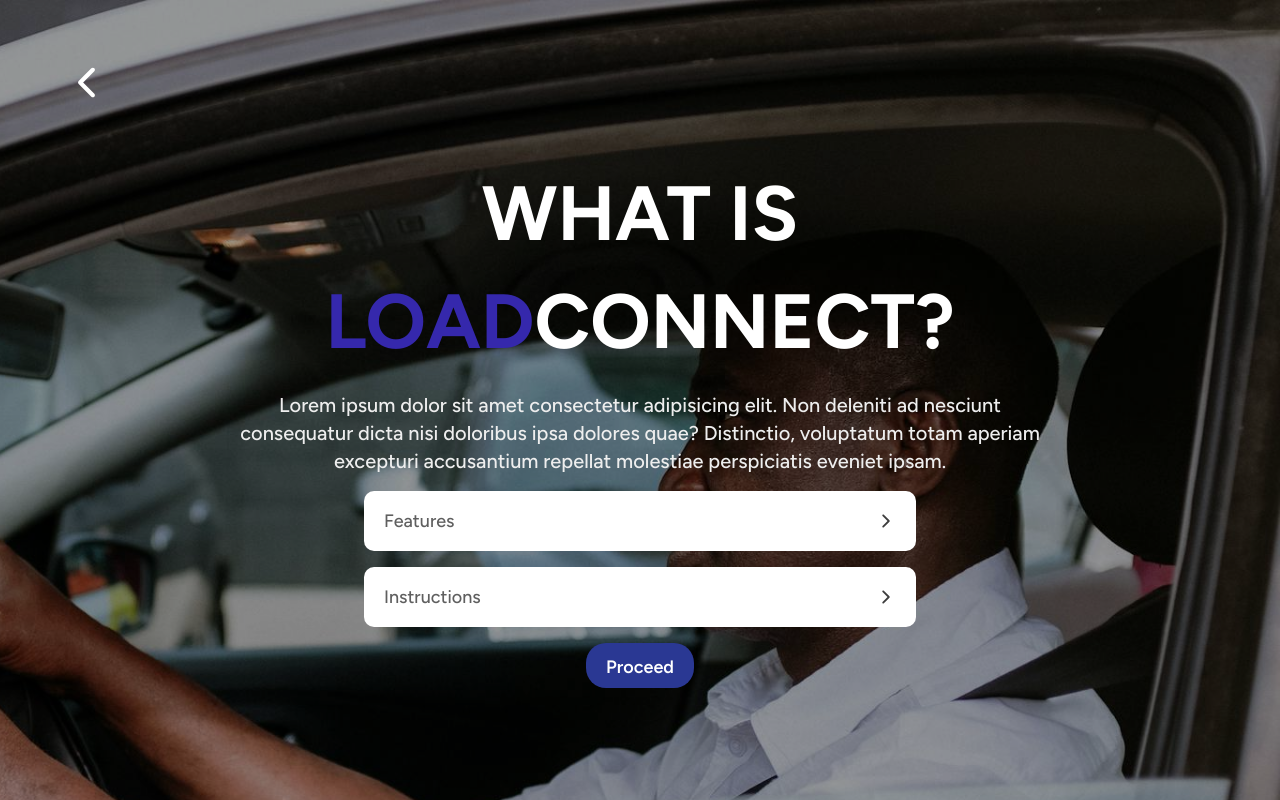
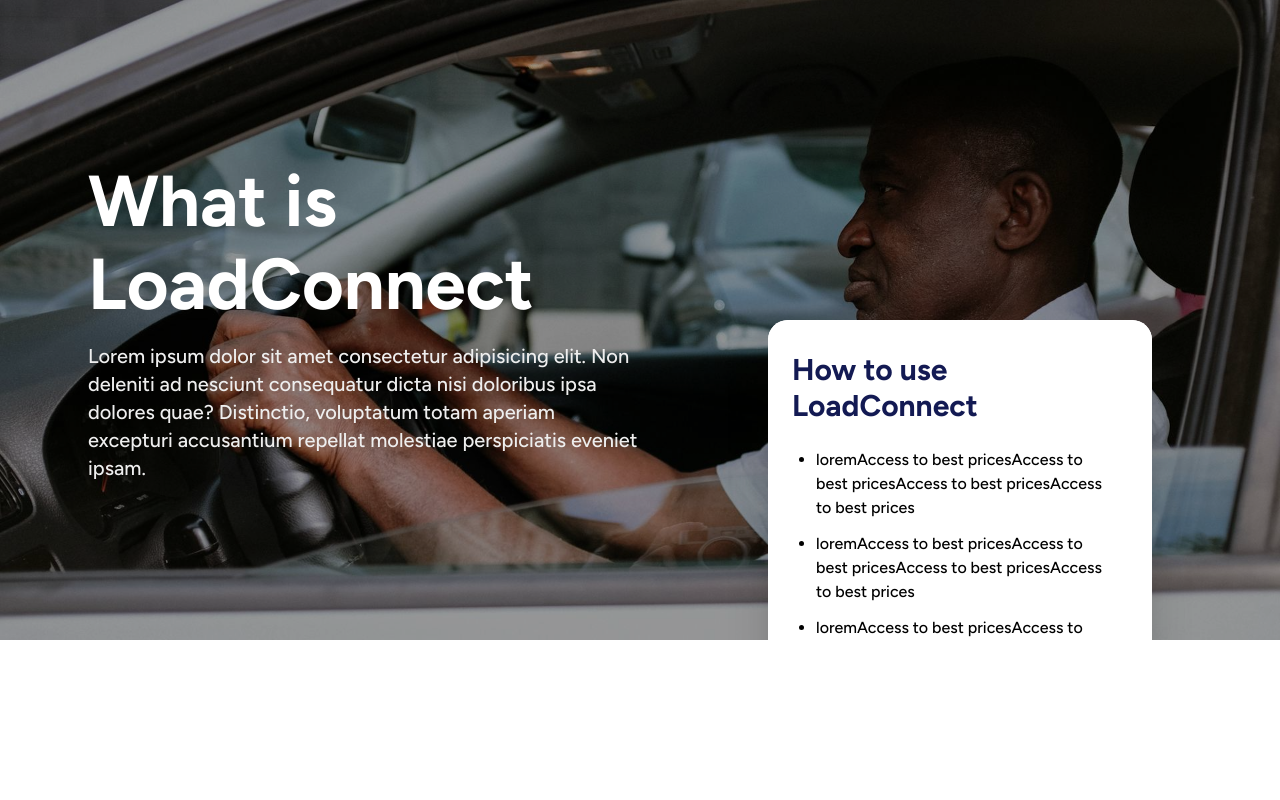
Before and after one commit to encode412/Loadin_, a React (Vite) app: page /go/pickup/post-bid in a window 1280 px wide. Built offline with nearby package versions, Linux system fonts and the light colour scheme; what google-maps-react would draw is missing.

Commit message:
fix to post bid screen

```diff
--- /dev/null
+++ b/src/pages/dashboard/_components/post-bid/_components/feature-modal/index.jsx
@@ -0,0 +1,23 @@
+import React from "react";
+
+const FeatureModal = () => {
+  return (
+    <div className="bg-white rounded-[20px] w-full">
+      <div className="flex px-6 py-8 flex-col">
+        <span className="text-primary text-3xl font-bold">How to use LoadConnect</span>
+        <div className="flex flex-col px-6 pt-6">
+            <ul className="text-base flex flex-col gap-y-3 font-medium">
+                <li style={{listStyle: 'disc'}}>loremAccess to best pricesAccess to best pricesAccess to best pricesAccess to best prices</li>
+                <li style={{listStyle: 'disc'}}>loremAccess to best pricesAccess to best pricesAccess to best pricesAccess to best prices</li>
+                <li style={{listStyle: 'disc'}}>loremAccess to best pricesAccess to best pricesAccess to best pricesAccess to best prices</li>
+                <li style={{listStyle: 'disc'}}>loremAccess to best pricesAccess to best pricesAccess to best pricesAccess to best prices</li>
+                <li style={{listStyle: 'disc'}}>Access to best prices</li>
+                <li style={{listStyle: 'disc'}}>Access to best prices</li>
+            </ul>
+        </div>
+      </div>
+    </div>
+  );
+};
+
+export default FeatureModal;
--- a/src/pages/dashboard/_components/post-bid/_components/hero-section/index.jsx
+++ b/src/pages/dashboard/_components/post-bid/_components/hero-section/index.jsx
@@ -2,51 +2,30 @@ import { IoIosArrowDown } from "react-icons/io";
 import { Button } from "../../../../../../components";
 import { Features, Instructions } from "../../_components";
 import { Link, useNavigate } from "react-router-dom";
+import FeatureModal from "../feature-modal";
+
 const HeroSection = () => {
-  const navigate = useNavigate();
-
-  const handleBack = () => {
-    navigate(-1);
-  };
-
   return (
-    <div className="overflow-hidden h-screen">
+    <div className="overflow-hidden h-scren">
       <section className="w-full px-0 mb-24 md:mb-40">
-        <div className="bg-black bg-opacity-40 top-0 w-full absolute left-0 right-0 min-h-full z-10" />
+        <div className="bg-black bg-opacity-40 top-0 w-full absolute left-0 right-0 h-full lg:h-[40rem] z-10" />
         <main className="relative">
-          <div className="overflow-hidden bg-right bg-no-repeat bg-cover h-screen lg:h-[1200px] relative bg-postloadbg">
-            <IoIosArrowDown
-              onClick={handleBack}
-              color={"#fff"}
-              className="rotate-90 top-[5%] left-[5%] z-20 absolute hover:cursor-pointer"
-              fontSize={45}
-            />
-
-            <div className=" overflow-hidden flex flex-col items-center px-8 md:px-10 max-w-[1184px] pt-[10rem] md:pt-40 mx-auto space-y-4 animate-slide_up ">
-              <span className="text-4xl lg:text-5xl text-center uppercase !leading-[1.4] xl:text-[4.8rem] font-bold text-white z-10">
-                <span>what is</span>
+          <div className="overflow-hidden bg-right bg-no-repeat bg-cover h-screen lg:h-[40rem] relative bg-postloadbg">
+            <div className="flex flex-col px-8 md:px-10 max-w-[1184px] pt-[10rem] md:pt-40 mx-auto space-y-4 animate-slide_up ">
+              <span className="text-4xl uppecase lg:text-5xl lg:!leading-[5.2rem] xl:text-7xl font-bold text-white z-10">
+                What is
                 <br />
-                <span className="text-[#3528ac]">
-                  load<span className="text-white">connect?</span>
-                </span>
+                <span className="uppercae">LoadConnect</span>
               </span>
-              <span className="font-medium text-[#eee] text-lg md:text-xl w-full md:w-3/4 text-center z-10">
+              <span className="font-medium text-[#eee] text-lg md:text-xl w-full md:w-1/2 z-10">
                 Lorem ipsum dolor sit amet consectetur adipisicing elit. Non
                 deleniti ad nesciunt consequatur dicta nisi doloribus ipsa
                 dolores quae? Distinctio, voluptatum totam aperiam excepturi
                 accusantium repellat molestiae perspiciatis eveniet ipsam.
               </span>
-              <Features />
-              <Instructions />
-              <Link to="dashboard" className=" z-10">
-              <Button
-                children="Proceed"
-                border="none"
-                borderRadius="20px"
-                className="w-fit font-medium transition-colors delay-200 ease-in-out hover:!bg-[#131a53] text-sm md:text-base"
-                padding={"10px 20px"}
-              />
-              </Link>
+            </div>
+            <div className="z-20 shadow-2xl lg:right-[10%] top-[50%] rounded-[20px] lg:w-[30%] h-full absolute bg-white">
+              <FeatureModal />
             </div>
           </div>
           <div className="absolute z-[999] left-[40%] top-[50%]"></div>
--- /dev/null
+++ b/src/pages/dashboard/_components/post-bid/_components/navbar/index.jsx
@@ -0,0 +1,168 @@
+import React, { useState } from "react";
+import { useDispatch } from "react-redux";
+import { GiHamburgerMenu } from "react-icons/gi";
+import { IoIosArrowDown } from "react-icons/io";
+import { CgProfile } from "react-icons/cg";
+import { LuX } from "react-icons/lu";
+import { Link, NavLink, useLocation, useNavigate } from "react-router-dom";
+
+const Navbar = ({ shadow, scrolling, hideLink }) => {
+  const navigate = useNavigate();
+  const location = useLocation();
+  const [toggleMenu, setToggleMenu] = useState(false);
+  const dispatch = useDispatch();
+  const [navId, setNavId] = useState(0);
+  const navValues = [
+    {
+      id: 0,
+      filter: "Order",
+      path: "order",
+    },
+    {
+      id: 1,
+      filter: "LoadConnect",
+      path: "post-bid",
+    },
+    {
+      id: 1,
+      filter: "LoadWallet",
+      path: "load-wallet",
+    },
+    {
+      id: 2,
+      filter: "Vehicles",
+      path: "available-vehicles",
+    },
+    {
+      id: 3,
+      filter: "Intelligent Load Matching",
+      path: "load-matching",
+    },
+  ];
+  const handleClick = () => {
+    navigate(-1);
+  };
+  const handleFilter = (value, id) => {
+    setNavId(id);
+    dispatch(setDashboardNav(value));
+  };
+  return (
+    <>
+      <div
+        className={`transition-all flex items-center ease-out duration-300 animate-fade_in w-full h-10 md:h-20 fixed top-0 z-50 left-0 right-0 py-6 md:py-10   ${
+          scrolling
+            ? "bg-[#f7f7f7] transition-all ease z-20 text-black "
+            : "text-white"
+        } ${shadow && "shadow-lg"}`}
+      >
+        <div className="flex items-center md:px-10 mx-10 justify-between lg:flex hidden xl:gap-0 md:gap-3 max-w-[1184px] mx-auto w-full">
+          <div className="relative container container-md lg:flex hidden items-center justify-between gap-2 md:gap-6 font-semibold text-[16px]">
+            {" "}
+            <div
+              onClick={handleClick}
+              className="font-semibold cursor-pointer text-2xl md:text-2xl"
+            >
+              <span>Loadin</span>
+            </div>
+            <div className="flex justify-between lg:w-fit w-full items-center space-x-6">
+              <span className="lg:block hidden">My trips</span>
+              <span className="lg:block hidden">My Bids</span>
+
+              <div className="cursor-pointer lg:hidden block">
+                <GiHamburgerMenu
+                  color={`${scrolling ? "#000" : "#fff"}`}
+                  fontSize={20}
+                  onClick={() => setToggleMenu(true)}
+                />
+              </div>
+              <div className="cursor-pointer lg:block hidden">
+                <CgProfile
+                  color={`${scrolling ? "#3e3e3e" : "#fff"}`}
+                  fontSize={30}
+                  onClick={() => setToggleMenu(true)}
+                />
+              </div>
+              <div className="cursor-pointer lg:block hidden">
+                <IoIosArrowDown
+                  color={`${scrolling ? "#3e3e3e" : "#fff"}`}
+                  fontSize={20}
+                  onClick={() => setToggleMenu(true)}
+                />
+              </div>
+            </div>
+          </div>
+        </div>
+        <div className="flex items-center mx-14 justify-between lg:hidden w-full">
+          <div
+            onClick={handleClick}
+            className="font-semibold text-2xl md:text-2xl"
+          >
+            <span>Loadin</span>
+          </div>
+          <div className="cursor-pointer lg:hidden block">
+            <GiHamburgerMenu
+              color={`${scrolling ? "#000" : "#fff"}`}
+              fontSize={20}
+              onClick={() => setToggleMenu(true)}
+            />
+          </div>
+        </div>
+
+        {toggleMenu && (
+          <div className="fixed px-6 top-0 left-0 w-full bg-white transition-all duration-150 flex flex-col z-50 pt-6 items-center animate-slideBottom overflow-hidden h-screen">
+            <LuX
+              className="text-2xl absolute top-5 right-6 cursor-pointer"
+              color="#101010"
+              fontSize={27}
+              onClick={() => setToggleMenu(false)}
+            />
+            <ul className="list-none w-full">
+              <li className="mt-12 cursor-pointer text-primary text-xl">
+                <div className="flex justify-between items-center">
+                  <Link
+                    to="post-bid"
+                    className="text-[#101010B2] uppercase font-semibold"
+                  >
+                    Loadconect
+                  </Link>
+                </div>
+              </li>
+              <li className="mt-12 cursor-pointer text-primary text-xl">
+                <div className="flex justify-between items-center">
+                  <Link
+                    to="load-wallet"
+                    className="text-[#101010B2] uppercase font-semibold"
+                  >
+                    LoadWallet
+                  </Link>
+                </div>
+              </li>
+              {/* <li className="mt-12 cursor-pointer text-primary text-xl">
+                <div className="flex justify-between items-center">
+                  <Link
+                    to="/about-us"
+                    className="text-[#101010B2] uppercase font-semibold"
+                  >
+                    Vehicles
+                  </Link>
+                </div>
+              </li> */}
+              <li className="mt-12 cursor-pointer text-primary text-xl">
+                <div className="flex justify-between items-center">
+                  <Link
+                    to="load-matching"
+                    className="text-[#101010B2] uppercase font-semibold"
+                  >
+                    Intelligent Load Matching
+                  </Link>
+                </div>
+              </li>
+            </ul>
+          </div>
+        )}
+      </div>
+    </>
+  );
+};
+
+export default Navbar;
--- a/src/pages/homepage/_components/hero-section/index.jsx
+++ b/src/pages/homepage/_components/hero-section/index.jsx
@@ -13,10 +13,7 @@ const HeroSection = () => {
               quick n fast
             </span>
             <span className="font-medium text-[#eee] text-lg md:text-xl w-full md:w-1/2 z-10">
-              Lorem ipsum dolor sit amet consectetur adipisicing elit. Non
-              deleniti ad nesciunt consequatur dicta nisi doloribus ipsa dolores
-              quae? Distinctio, voluptatum totam aperiam excepturi accusantium
-              repellat molestiae perspiciatis eveniet ipsam.
+            Loadin is your one-in-all solution to moving heavy loads quickly and efficiently. Our dedicated drivers and experienced team are dedicated to providing you with swift and dependable service for all your load moving needs.
             </span>
             <Button
               children="Download the app"
```
